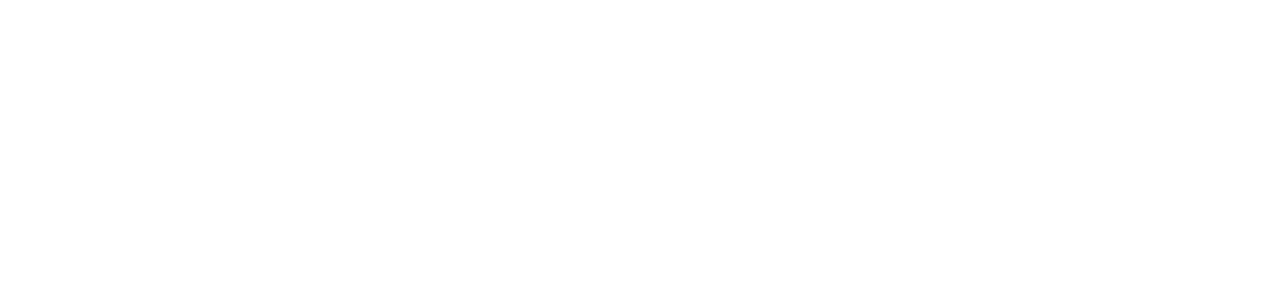
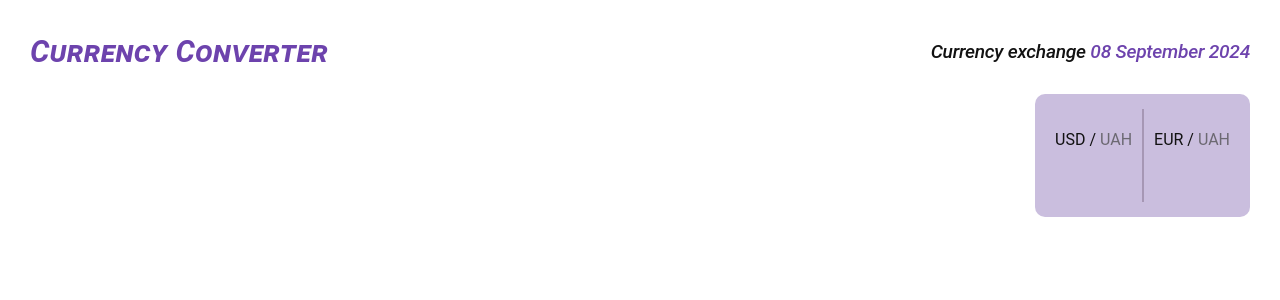
Before and after one commit to kseniia-chepur/currency-converter_angular, an Angular app: page / in a window 1280 px wide. Shown: the top 300 px of the page. Built offline with nearby package versions, Linux system fonts and the light colour scheme; no server answers.

Commit message:
feat: implement global styles, header component

```diff
--- a/src/app/app.component.html
+++ b/src/app/app.component.html
@@ -1 +1 @@
-<router-outlet />
+<app-header />
--- a/src/app/app.component.ts
+++ b/src/app/app.component.ts
@@ -1,10 +1,11 @@
 import { Component } from '@angular/core';
 import { RouterOutlet } from '@angular/router';
+import { HeaderComponent } from "./components/header/header.component";
 
 @Component({
   selector: 'app-root',
   standalone: true,
-  imports: [RouterOutlet],
+  imports: [RouterOutlet, HeaderComponent],
   templateUrl: './app.component.html',
   styleUrl: './app.component.scss',
 })
--- a/src/app/app.config.ts
+++ b/src/app/app.config.ts
@@ -1,8 +1,14 @@
 import { ApplicationConfig, provideZoneChangeDetection } from '@angular/core';
 import { provideRouter } from '@angular/router';
+import { provideHttpClient } from '@angular/common/http';
 
 import { routes } from './app.routes';
+import { provideAnimationsAsync } from '@angular/platform-browser/animations/async';
 
 export const appConfig: ApplicationConfig = {
-  providers: [provideZoneChangeDetection({ eventCoalescing: true }), provideRouter(routes)]
+  providers: [
+    provideZoneChangeDetection({ eventCoalescing: true }),
+    provideRouter(routes),
+    provideHttpClient(), provideAnimationsAsync(),
+  ],
 };
--- /dev/null
+++ b/src/app/components/header/header.component.html
@@ -0,0 +1,18 @@
+<header class="header">
+  <h1 class="header__title">Currency Converter</h1>
+  <div class="header__content exchange-rate">
+    <h1 class="exchange-rate__title">
+      Currency exchange <span>{{ currentDate | date: 'dd MMMM y'}}</span>
+    </h1>
+    <div class="exchange-rate__list">
+      <div class="exchange-rate__item">
+        <h2 class="exchange-rate__subtitle">USD / <span>UAH</span></h2>
+        <h3 class="exchange-rate__value">{{ usdRate | currency: 'USD' }}</h3>
+      </div>
+      <div class="exchange-rate__item">
+        <h2 class="exchange-rate__subtitle">EUR / <span>UAH</span></h2>
+        <h3 class="exchange-rate__value">{{ eurRate | currency: 'EUR' }}</h3>
+      </div>
+    </div>
+  </div>
+</header>
--- /dev/null
+++ b/src/app/components/header/header.component.scss
@@ -0,0 +1,73 @@
+.header {
+  padding: 20px 30px;
+  display: flex;
+  justify-content: space-between;
+
+  &__title {
+    font-size: 1.9rem;
+    font-weight: 700;
+    font-style: italic;
+    font-variant: small-caps;
+    letter-spacing: 0.5px;
+    color: var(--accent-c);
+  }
+
+  &__content {
+    display: flex;
+    flex-direction: column;
+    align-items: flex-end;
+    justify-content: center;
+  }
+}
+
+.exchange-rate {
+
+  &__title {
+    font-size: 1.2rem;
+    font-weight: 500;
+    font-style: italic;
+    margin-bottom: 10px;
+
+    & span {
+      color: var(--accent-c);
+    }
+  }
+
+  &__list {
+    display: inline-flex;
+    padding: 15px 10px;
+    background-color: var(--bg-c);
+    border-radius: 10px;
+  }
+
+  &__item {
+    display: flex;
+    flex-direction: column;
+    align-items: center;
+    justify-content: center;
+    gap: 5px;
+    padding: 5px 10px;
+
+    &:first-child {
+      border-right: 2px solid var(--border-c);
+    }
+  }
+
+  &__subtitle {
+    font-size: 1rem;
+
+    & span {
+      color: var(--gray-c);
+    }
+  }
+
+  &__value {
+    color: var(--accent-c);
+    font-weight: 500;
+
+    &:hover {
+      cursor: pointer;
+      color: var(--hover-c);
+    }
+  }
+}
--- /dev/null
+++ b/src/app/components/header/header.component.ts
@@ -0,0 +1,29 @@
+import { Component, OnInit, inject } from '@angular/core';
+import { CommonModule } from '@angular/common';
+import { CurrencyConverterService } from '../../services/currency-converter.service';
+import { MatCardModule } from '@angular/material/card';
+
+@Component({
+  selector: 'app-header',
+  standalone: true,
+  imports: [CommonModule, MatCardModule],
+  templateUrl: './header.component.html',
+  styleUrl: './header.component.scss',
+})
+export class HeaderComponent implements OnInit {
+  private currencyConverterService = inject(CurrencyConverterService);
+  usdRate: number | null = null;
+  eurRate: number | null = null;
+  currentDate: Date = new Date();
+
+  ngOnInit(): void {
+    this.currencyConverterService.getCurrencyRates().subscribe({
+      next: (rates) => {
+        this.usdRate = 1 / rates.USD;
+        this.eurRate = 1 / rates.EUR;
+
+      },
+      error: (error) => console.error(error.status, error.error.message),
+    });
+  }
+}
--- a/src/index.html
+++ b/src/index.html
@@ -6,8 +6,11 @@
   <base href="/">
   <meta name="viewport" content="width=device-width, initial-scale=1">
   <link rel="icon" type="image/x-icon" href="favicon.ico">
+  <link rel="preconnect" href="https://fonts.googleapis.com">
+  <link rel="preconnect" href="https://fonts.gstatic.com" crossorigin>
+  <link href="https://fonts.googleapis.com/css2?family=Ubuntu:ital,wght@0,300;0,400;0,500;1,500&display=swap" rel="stylesheet">
 </head>
-<body>
+<body class="mat-typography">
   <app-root></app-root>
 </body>
 </html>
--- a/src/styles.scss
+++ b/src/styles.scss
@@ -1 +1,26 @@
-/* You can add global styles to this file, and also import other style files */
+:root {
+  --accent-c: #6d43ad;
+  --hover-c:  #6d43adb3;
+  --bg-c: #cabede;
+  --border-c: #a697b4;
+  --gray-c: #6c6972;
+  --black-c: #121212;
+}
+
+
+html, body {
+  max-height: 100%;
+  box-sizing: border-box;
+}
+
+body {
+  margin: 0;
+  font-family: "Ubuntu", sans-serif;
+  color: var(--black-c);
+}
+
+h1, h2, h3, ul, p {
+  padding: 0;
+  margin: 0;
+  font-weight: normal;
+}
```
